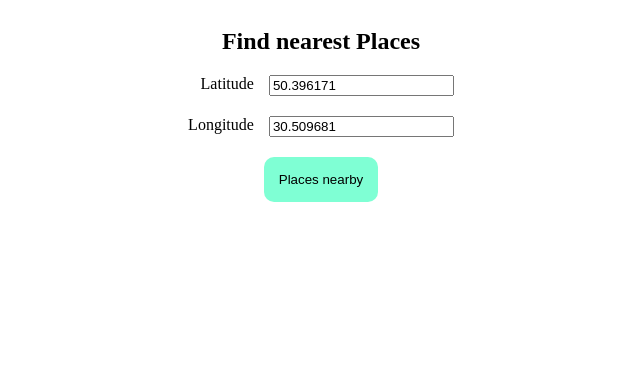
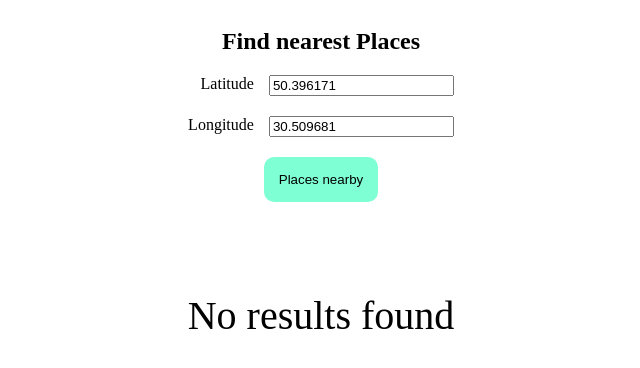
Before and after one commit to Xxandder/near-places, a React app: page / in a window 1280 px wide. Shown: the top 368 px of the page, without its empty margins (319-959 px from the left). Built offline with nearby package versions, Linux system fonts and the light colour scheme.

Commit message:
* fixed incorrect error displaying when results are found

```diff
--- a/src/pages/nearby-palces/NearbyPlaces.tsx
+++ b/src/pages/nearby-palces/NearbyPlaces.tsx
@@ -5,6 +5,7 @@ import { PlacesForm } from './components/places-form/PlacesForm';
 
 import { Place } from '../../types/place.type';
 import { PlacesItems } from './components/places-items/PlacesItems';
+import { PlaceError } from './components/places-error/PlacesError'
 
 const NearbyPlaces: React.FC = () => {
    const [nearbyPlaces, setNearbyPlaces] = useState<Place[]>([])
@@ -12,8 +13,10 @@ const NearbyPlaces: React.FC = () => {
 
    return  <div>
       <PlacesForm setNearbyPlaces={setNearbyPlaces} setIsError={setIsError}/>
-      {isError ?
-         <div>Something went wrong</div> :
+      {isError || !nearbyPlaces.length ?
+         <PlaceError message={nearbyPlaces.length ?
+             "Something went wrong" :
+              "No results found"}/> :
          <PlacesItems places={nearbyPlaces}/>
       }
 
--- /dev/null
+++ b/src/pages/nearby-palces/components/places-error/PlacesError.tsx
@@ -0,0 +1,17 @@
+import React, { useState } from 'react';
+
+import * as styles from './styles.module.css';
+
+type Props = {
+    message: string
+}
+
+const PlaceError: React.FC<Props> = ({message}) => {
+
+   return  <div className={styles['place-error']}>
+      <p className={styles['place-error__text']}>{message}</p>
+   </div>
+
+  };
+
+  export { PlaceError };
--- /dev/null
+++ b/src/pages/nearby-palces/components/places-error/styles.module.css
@@ -0,0 +1,10 @@
+.place-error{
+    display: flex;
+    justify-content: center;
+    margin-top: 50px;
+}
+
+.place-error__text{
+    text-align: center;
+    font-size: 40px;
+}
--- a/src/pages/nearby-palces/components/places-form/PlacesForm.tsx
+++ b/src/pages/nearby-palces/components/places-form/PlacesForm.tsx
@@ -19,6 +19,7 @@ const PlacesForm: React.FC<Props> = ({setNearbyPlaces, setIsError}) => {
         try{
             const placesNearbyResponse = await placesNearby.getPlacesNearby({latitude, longitude})
             setNearbyPlaces(placesNearbyResponse as Place[])
+            setIsError(false)
         }catch(e){
             setIsError(true)
         }
```
